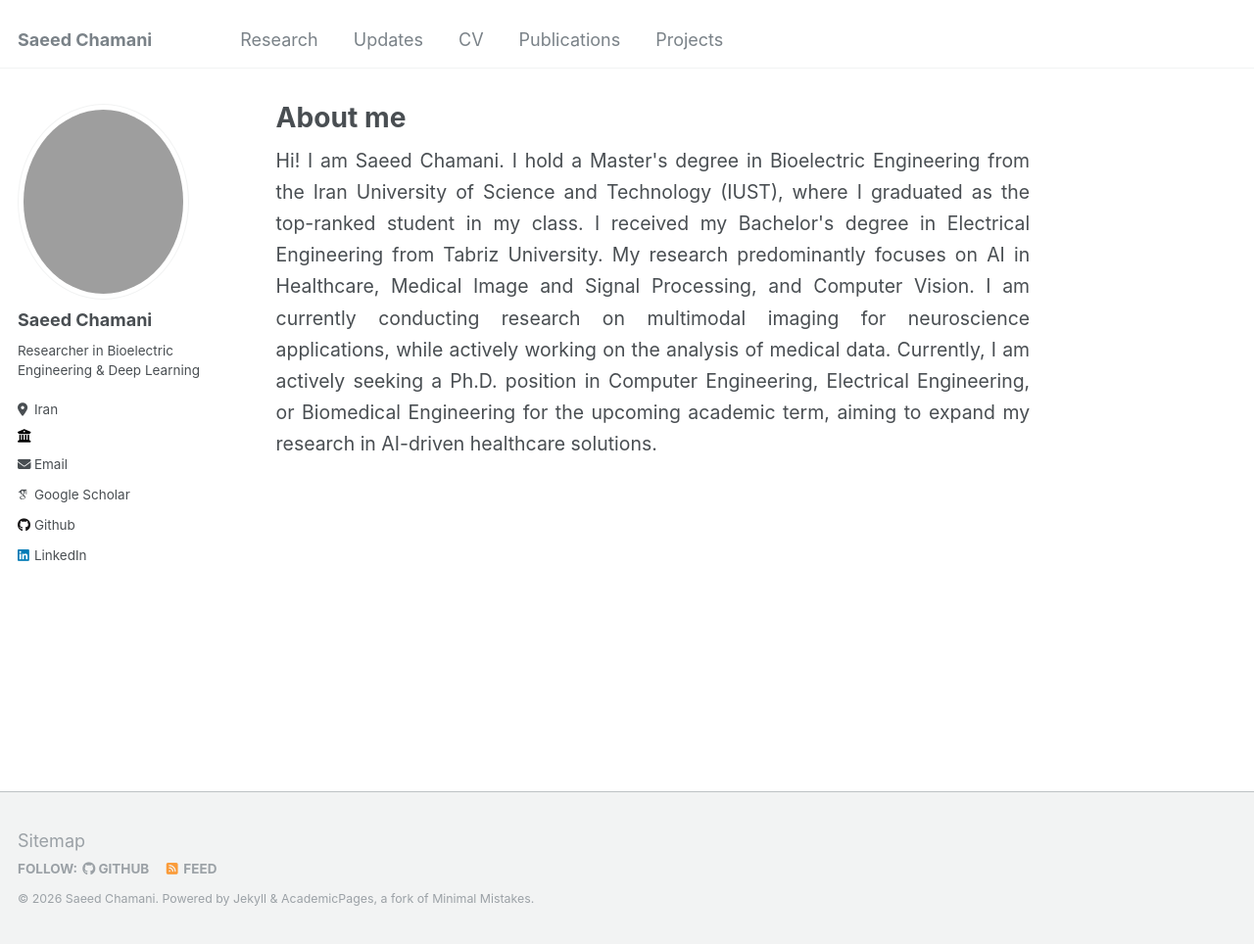
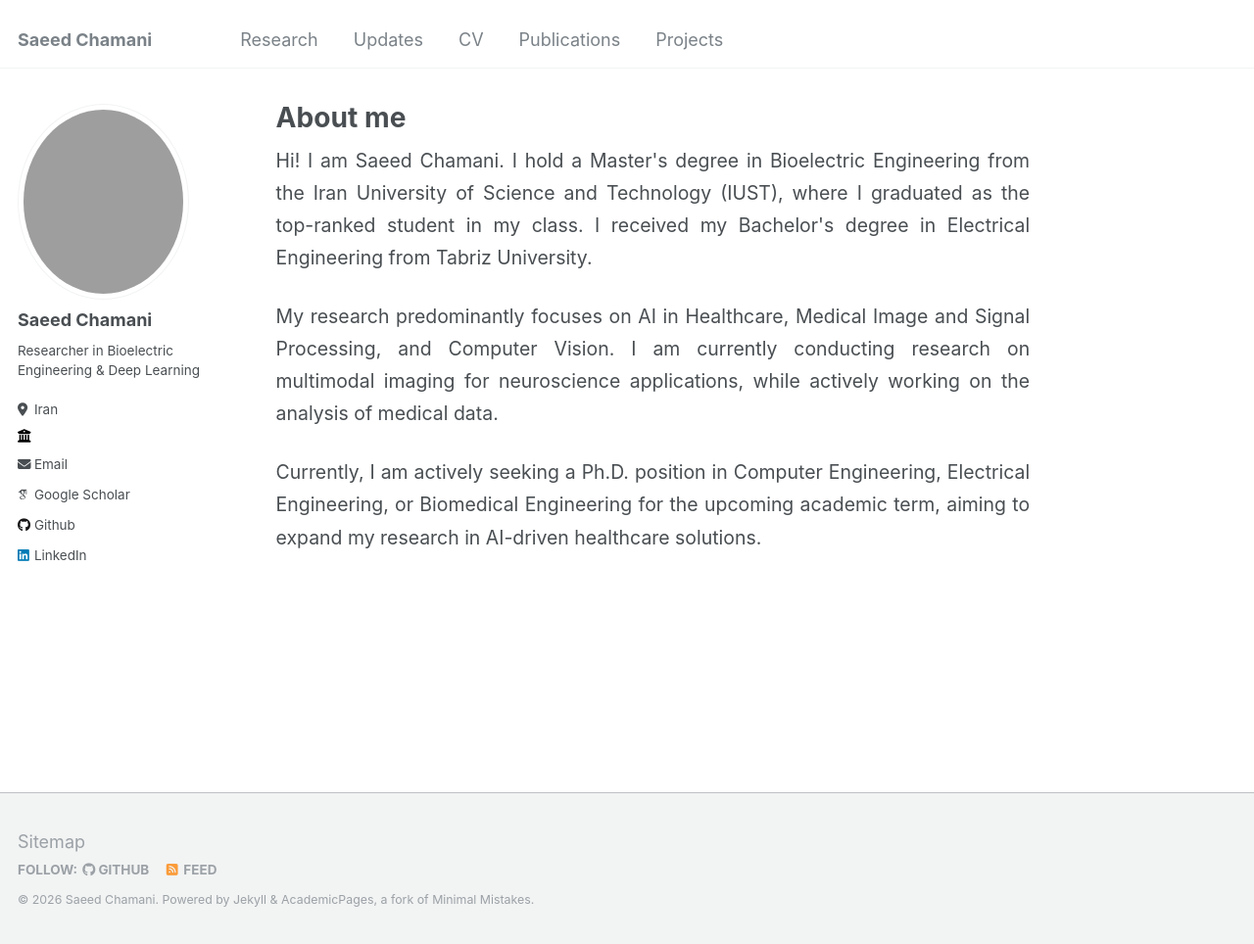
Before and after one commit to saeedchamani/saeedchamani.github.io, a Jekyll site: the page built from _pages/about.md, in a window 1280 px wide and 964 px high. Shown: the whole window at 98% size. Built offline with Jekyll 4.4.1, drawn with Linux system fonts in a browser that asks for light colours; some web fonts are replaced.

Commit message:
Update about.md

```diff
--- a/_pages/about.md
+++ b/_pages/about.md
@@ -7,13 +7,13 @@ redirect_from:
   - /about.html
 ---
 
-<div style="text-align: justify; text-justify: inter-word; font-size: 1.08rem; line-height: 1.65;">
+<div style="text-align: justify; text-justify: inter-word; font-size: 1.08rem; line-height: 1.7; font-family: -apple-system, BlinkMacSystemFont, 'Segoe UI', Roboto, Helvetica, Arial, sans-serif;">
 
-Hi! I am Saeed Chamani. I hold a Master's degree in Bioelectric Engineering from the Iran University of Science and Technology (IUST), where I graduated as the top-ranked student in my class. I received my Bachelor's degree in Electrical Engineering from Tabriz University.
+<p style="margin-bottom: 1.5rem;">Hi! I am Saeed Chamani. I hold a Master's degree in Bioelectric Engineering from the Iran University of Science and Technology (IUST), where I graduated as the top-ranked student in my class. I received my Bachelor's degree in Electrical Engineering from Tabriz University.</p>
 
-My research predominantly focuses on AI in Healthcare, Medical Image and Signal Processing, and Computer Vision. I am currently conducting research on multimodal imaging for neuroscience applications, while actively working on the analysis of medical data.
+<p style="margin-bottom: 1.5rem;">My research predominantly focuses on AI in Healthcare, Medical Image and Signal Processing, and Computer Vision. I am currently conducting research on multimodal imaging for neuroscience applications, while actively working on the analysis of medical data.</p>
 
-Currently, I am actively seeking a Ph.D. position in Computer Engineering, Electrical Engineering, or Biomedical Engineering for the upcoming academic term, aiming to expand my research in AI-driven healthcare solutions.
+<p style="margin-bottom: 0;">Currently, I am actively seeking a Ph.D. position in Computer Engineering, Electrical Engineering, or Biomedical Engineering for the upcoming academic term, aiming to expand my research in AI-driven healthcare solutions.</p>
 
 </div>
 
```
